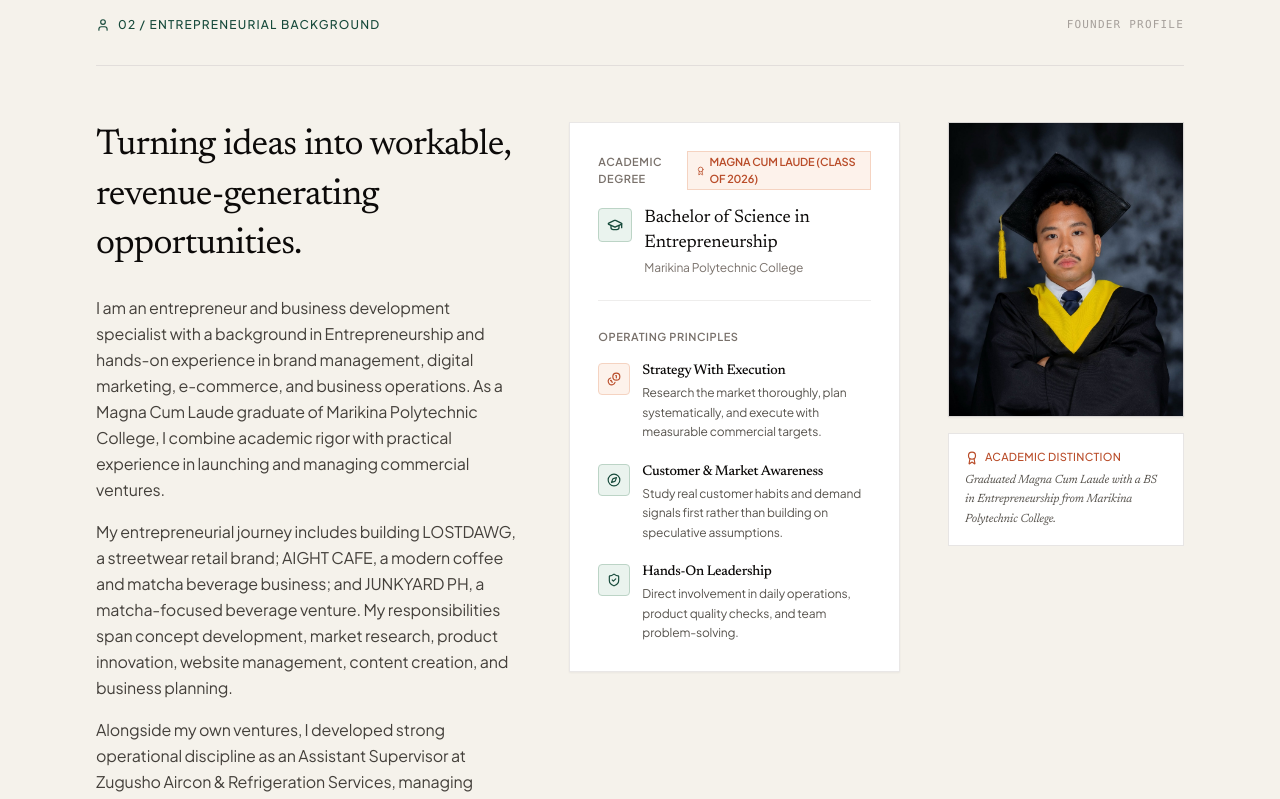
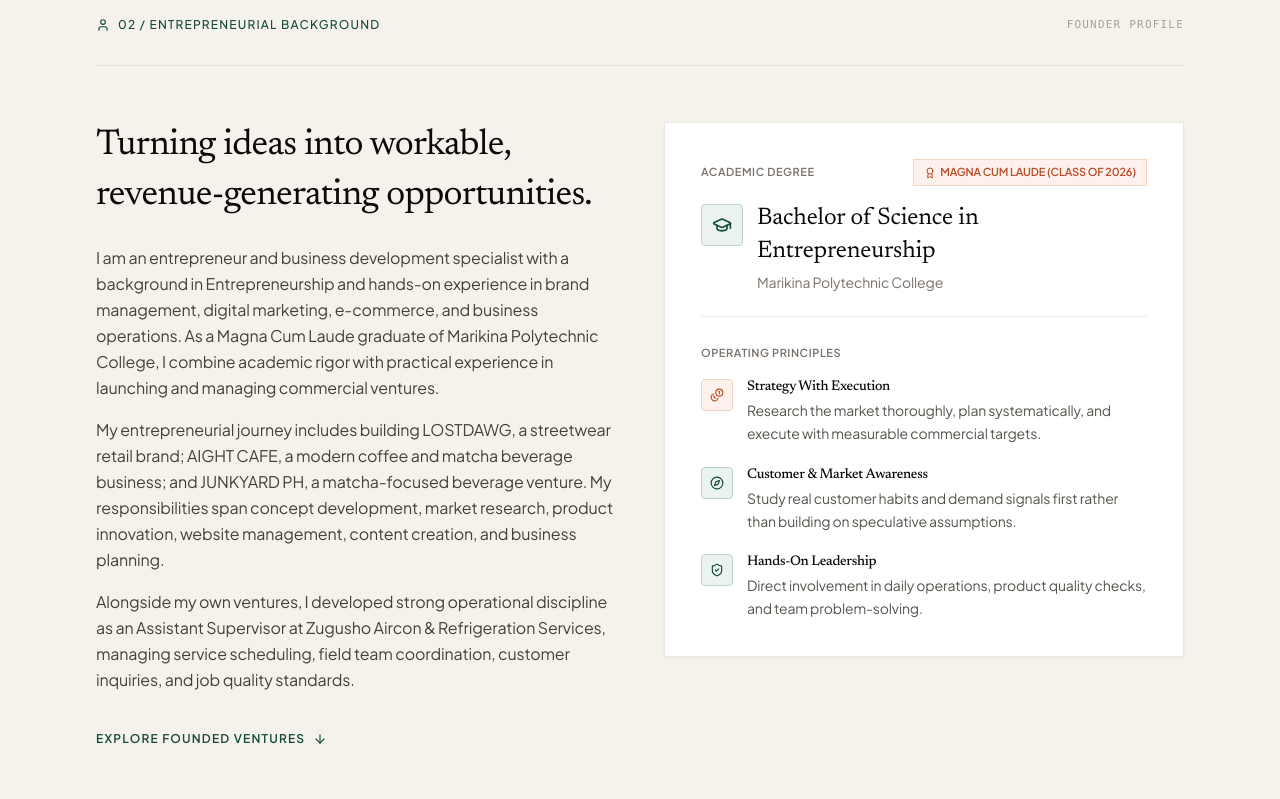
Before and after one commit to kylesantos0411/charls-portfolio, a React (Vite) app: page / in a window 1280 px wide. Shown: the part 2460-3259 px from the top of the page. Built offline with nearby package versions, Linux system fonts and the light colour scheme.

Commit message:
refactor: remove redundant photo from About section and expand into balanced 2-column layout

```diff
--- a/src/components/About.tsx
+++ b/src/components/About.tsx
@@ -27,11 +27,11 @@ export const About: React.FC = () => {
           <span className="text-stone-400 dark:text-stone-500 font-mono text-[11px]">FOUNDER PROFILE</span>
         </div>
 
-        {/* 3-Column Editorial Grid */}
-        <div className="mt-14 grid grid-cols-1 lg:grid-cols-12 gap-12 items-start">
+        {/* 2-Column Editorial Grid: Story & Vision + Academic Honors & Principles */}
+        <div className="mt-14 grid grid-cols-1 lg:grid-cols-12 gap-10 lg:gap-12 items-start">
 
           {/* Column 1: Story & Vision */}
-          <div className="lg:col-span-5 space-y-6">
+          <div className="lg:col-span-6 space-y-6">
             <h2 className="font-serif text-3xl sm:text-4xl font-normal text-stone-950 dark:text-stone-50 leading-snug">
               {about.headline}
             </h2>
@@ -54,7 +54,7 @@ export const About: React.FC = () => {
           </div>
 
           {/* Column 2: Academic Honors & Principles */}
-          <div className="lg:col-span-4 bg-white dark:bg-[#181714] p-7 border border-stone-200/90 dark:border-stone-800 shadow-xs space-y-7">
+          <div className="lg:col-span-6 bg-white dark:bg-[#181714] p-7 sm:p-9 border border-stone-200/90 dark:border-stone-800 shadow-xs space-y-7">
 
             {/* Degree Card with Terracotta Honor Tag */}
             <div className="space-y-3 pb-6 border-b border-stone-200/70 dark:border-stone-800">
@@ -62,21 +62,21 @@ export const About: React.FC = () => {
                 <span className="text-[11px] font-semibold tracking-wider text-stone-500 dark:text-stone-400 uppercase">
                   Academic Degree
                 </span>
-                <span className="inline-flex items-center gap-1 text-[11px] font-semibold uppercase px-2 py-0.5 bg-[#FDF2EB] dark:bg-[#301B14] text-[#B94C29] dark:text-[#E0734F] border border-[#F5D3C1] dark:border-[#5C2D1F]">
+                <span className="inline-flex items-center gap-1 text-[11px] font-semibold uppercase px-2.5 py-1 bg-[#FDF2EB] dark:bg-[#301B14] text-[#B94C29] dark:text-[#E0734F] border border-[#F5D3C1] dark:border-[#5C2D1F]">
                   <Award className="w-3 h-3" />
                   <span>{about.graduationHonor}</span>
                 </span>
               </div>
 
-              <div className="flex items-start gap-3 pt-1">
-                <div className="p-2 rounded-sm bg-[#EAF3EE] dark:bg-[#132D24] text-[#174A3B] dark:text-[#3D9E82] border border-[#BCD4C6] dark:border-[#245544] shrink-0 mt-0.5">
-                  <GraduationCap className="w-4 h-4" />
+              <div className="flex items-start gap-3.5 pt-1">
+                <div className="p-2.5 rounded-sm bg-[#EAF3EE] dark:bg-[#132D24] text-[#174A3B] dark:text-[#3D9E82] border border-[#BCD4C6] dark:border-[#245544] shrink-0 mt-0.5">
+                  <GraduationCap className="w-5 h-5" />
                 </div>
                 <div>
-                  <div className="font-serif text-lg font-normal text-stone-950 dark:text-stone-100 leading-snug">
+                  <div className="font-serif text-xl sm:text-2xl font-normal text-stone-950 dark:text-stone-100 leading-snug">
                     {about.degree}
                   </div>
-                  <p className="text-xs text-stone-500 dark:text-stone-400 mt-1">
+                  <p className="text-xs sm:text-sm text-stone-500 dark:text-stone-400 mt-1">
                     {about.institution}
                   </p>
                 </div>
@@ -93,7 +93,7 @@ export const About: React.FC = () => {
                   const itemConfig = principleIcons[idx] || principleIcons[0];
                   const Icon = itemConfig.icon;
                   return (
-                    <div key={idx} className="flex items-start gap-3">
+                    <div key={idx} className="flex items-start gap-3.5">
                       <div className={`p-2 rounded-sm border shrink-0 mt-0.5 ${itemConfig.color}`}>
                         <Icon className="w-3.5 h-3.5" />
                       </div>
@@ -101,7 +101,7 @@ export const About: React.FC = () => {
                         <h3 className="text-sm font-serif font-medium text-stone-950 dark:text-stone-100">
                           {principle.title}
                         </h3>
-                        <p className="text-xs text-stone-600 dark:text-stone-400 leading-relaxed">
+                        <p className="text-xs sm:text-sm text-stone-600 dark:text-stone-400 leading-relaxed">
                           {principle.desc}
                         </p>
                       </div>
@@ -113,27 +113,6 @@ export const About: React.FC = () => {
 
           </div>
 
-          {/* Column 3: Secondary Editorial Photo */}
-          <div className="lg:col-span-3 space-y-4">
-            <div className="relative aspect-[4/5] bg-stone-200 dark:bg-stone-900 border border-stone-300/80 dark:border-stone-700 overflow-hidden shadow-xs">
-              <img
-                src={portfolioData.personal.aboutImage}
-                alt="Charls Andrada Portrait"
-                className="w-full h-full object-cover object-top contrast-[1.02]"
-              />
-            </div>
-
-            <div className="p-4 bg-white dark:bg-[#181714] border border-stone-200 dark:border-stone-800 text-xs text-stone-600 dark:text-stone-400 space-y-1.5">
-              <div className="flex items-center gap-1.5 text-[#B94C29] dark:text-[#E0734F] font-medium text-[11px] tracking-wide uppercase">
-                <Award className="w-3.5 h-3.5" />
-                <span>Academic Distinction</span>
-              </div>
-              <p className="text-[12px] text-stone-600 dark:text-stone-400 leading-relaxed font-serif italic">
-                Graduated Magna Cum Laude with a BS in Entrepreneurship from Marikina Polytechnic College.
-              </p>
-            </div>
-          </div>
-
         </div>
 
       </div>
```
